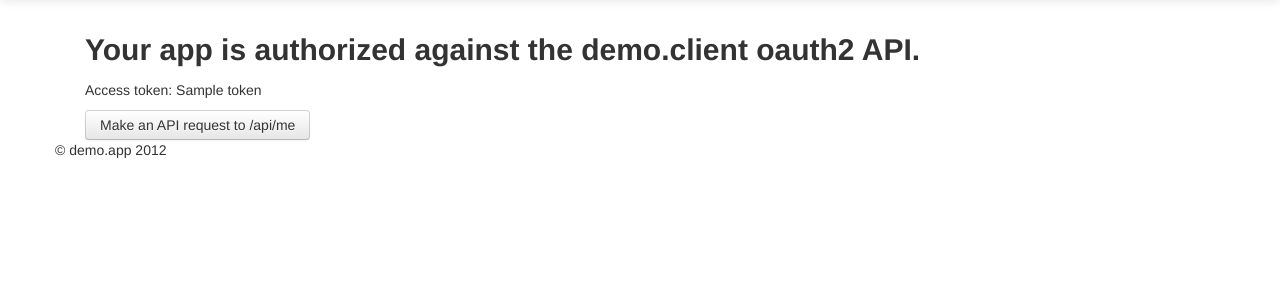
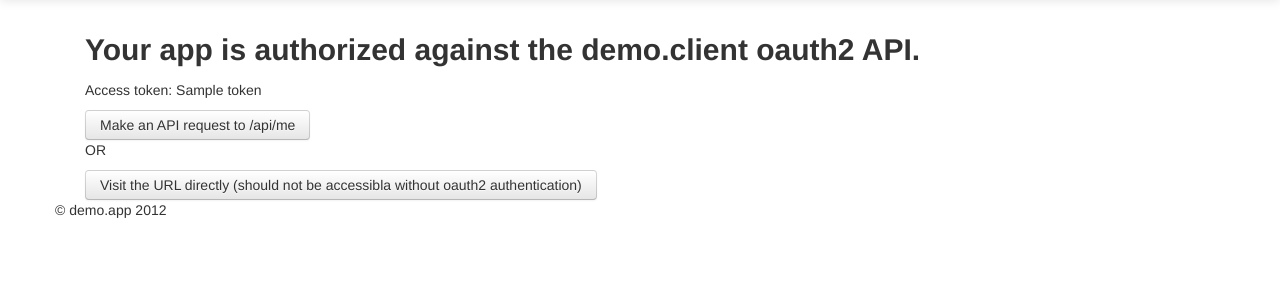
Before and after one commit to pulse00/oauth-client, a PHP site: template src/templates/index.html.twig in a window 1280 px wide. Shown: the part 40-340 px from the top of the page. Run offline with PHP 8.4, Linux system fonts and the light colour scheme; the template is opened without the code that fills it: most values are stand-ins (such as "Sample title", 1, 10 or a date in 2020); some libraries are stand-ins or nearby versions.

Commit message:
added direct link

```diff
--- a/src/templates/index.html.twig
+++ b/src/templates/index.html.twig
@@ -7,6 +7,8 @@
             <h2>Your app is authorized against the demo.client oauth2 API.</h2>
             <p>Access token: {{ token }}</p>
             <a class="btn" href="/request">Make an API request to /api/me</a>
+            <p>OR</p>
+            <a target="_blank" href="http://oauth.server/api/users" class="btn">Visit the URL directly (should not be accessibla without oauth2 authentication)</a>
         {% else %}
                 <h2>Your app is not authorized yet.</h2>
                 <a href="{{ url }}" class="btn">Authorize your app</a>
```
